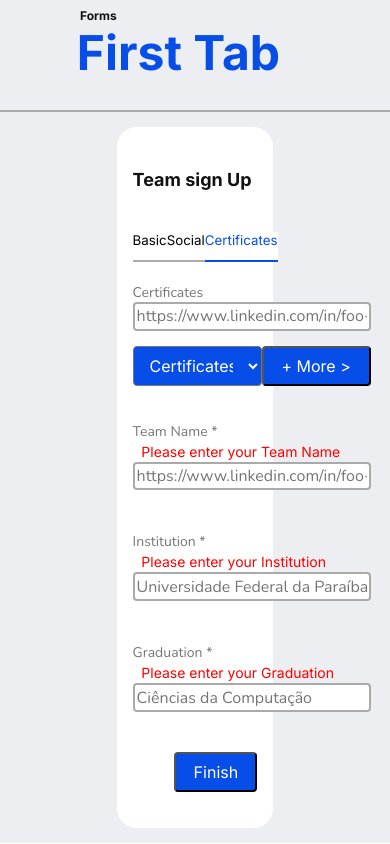
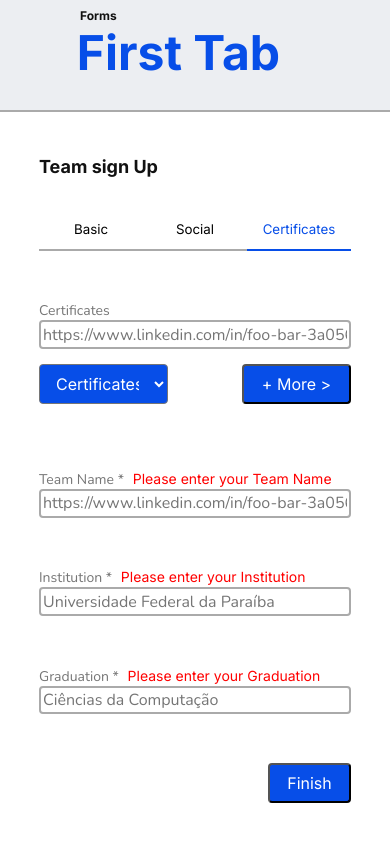
Before and after one commit to LeonardoLuisKlein/desafioCompass_SquadGreen, a Vue app: page /#/formThird in a window 390 px wide. Built offline with nearby package versions, Linux system fonts and the light colour scheme.

Commit message:
Feat: formThird reponsivity

```diff
--- a/src/components/containers/FormThird/FormThird.scss
+++ b/src/components/containers/FormThird/FormThird.scss
@@ -105,3 +105,13 @@
     }
 
 }
+
+@media (max-width: 768px) {
+    #formThird {
+        .sectionForm {
+            height: 100%;
+            width: 100%;
+            border-radius: 0px;
+        }
+    }
+}
```
